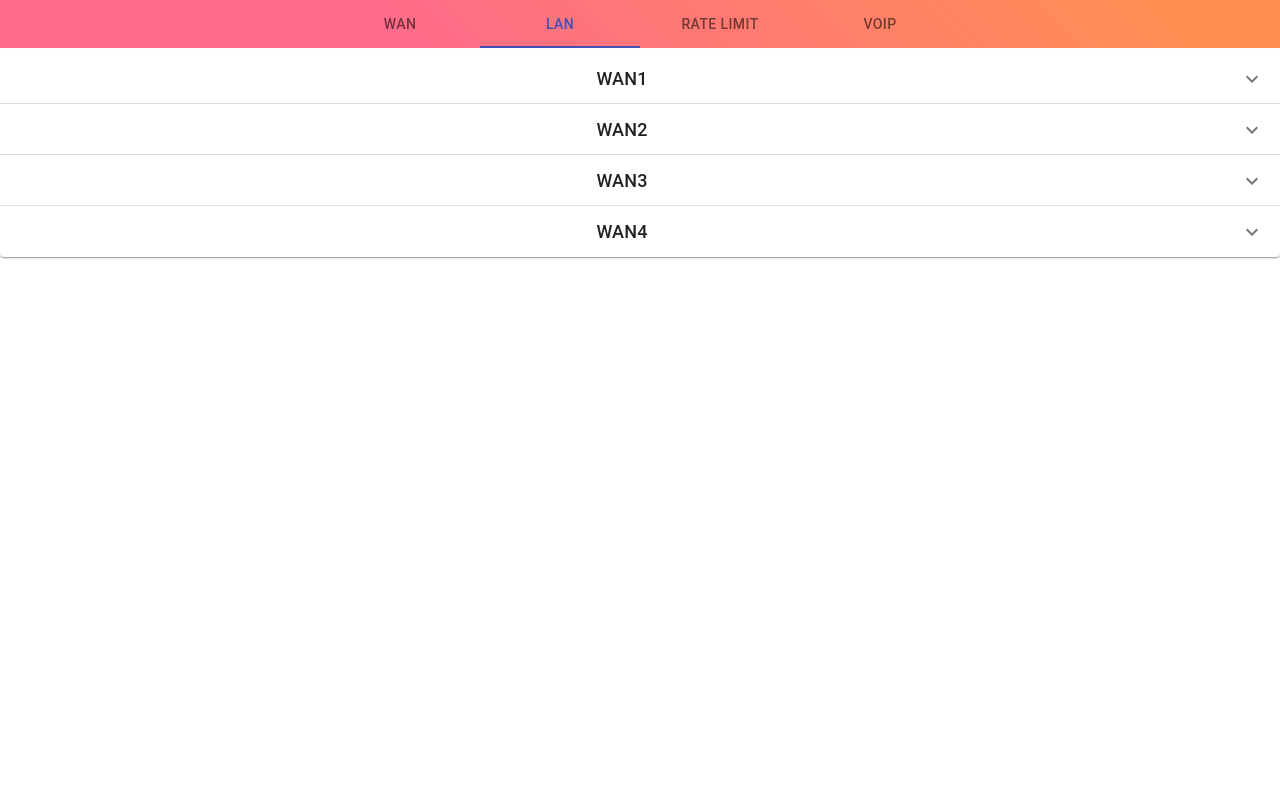
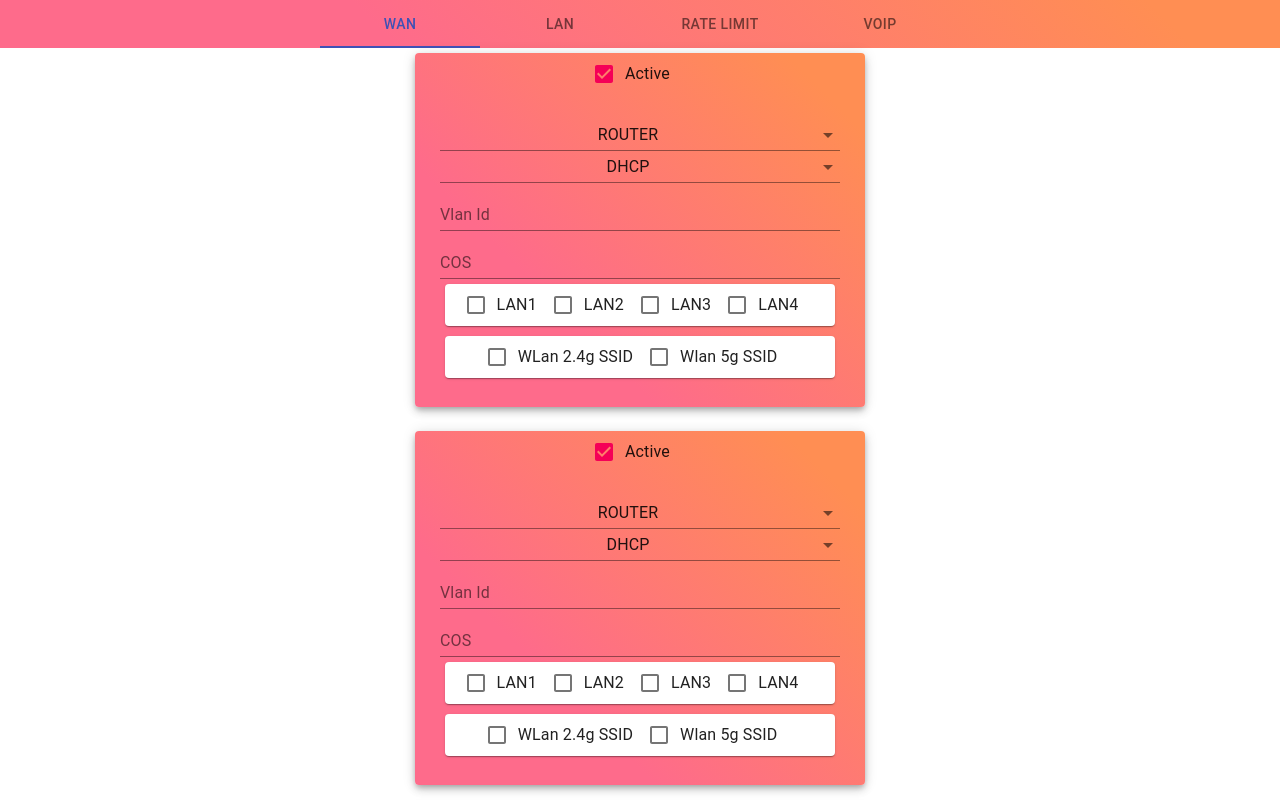
Before and after one commit to sniewcza/XmlConfigCreator, a React (Create React App) app: page / in a window 1280 px wide. Shown: the top 800 px of the page. Built offline with nearby package versions, Linux system fonts and the light colour scheme.

Commit message:
added more forms + stylization change

```diff
--- a/src/App.tsx
+++ b/src/App.tsx
@@ -9,6 +9,8 @@ import { TabNavigator } from "./components/TabNavigator";
 import { WanConfigForm } from "./components/WanConfigForm";
 import { LanConfigForm } from "./components/LanConfigForm";
 import { Grid } from "@material-ui/core";
+import { RateLimitConfigForm } from "./components/RateLimitConfigForm";
+import { SipAccountConfigForm } from "./components/SipAccountConfigForm";
 const parser = new DOMParser();
 const xmlserialzier = new XMLSerializer();
 function App() {
@@ -24,39 +26,37 @@ function App() {
   return (
     <div className="App">
       <TabNavigator>
-        <Fragment>
-          <Section name="WAN1">
-            <WanConfigForm name="WAN1" onChange={(state) => {}}></WanConfigForm>
-          </Section>
-          <Section name="WAN2">
-            <WanConfigForm name="WAN2" onChange={(state) => {}}></WanConfigForm>
-          </Section>
-          <Section name="WAN3">
-            <WanConfigForm name="WAN3" onChange={(state) => {}}></WanConfigForm>
-          </Section>
-          <Section name="WAN4">
-            <WanConfigForm name="WAN4" onChange={(state) => {}}></WanConfigForm>
-          </Section>
-        </Fragment>
-        <Grid
-          container
-          direction="column"
-          spacing={1}
-        >
-          <Grid item>
-            <LanConfigForm name="LAN1" onChange={(state) => {}}></LanConfigForm>
+        <Grid container spacing={3} direction="column" alignItems="center">
+          <Grid item xs>
+            <WanConfigForm name="WAN1" onChange={(state) => {}} />
           </Grid>
-
-          <Grid item>
-            <LanConfigForm name="LAN2" onChange={(state) => {}}></LanConfigForm>
+          <Grid item xs>
+            <WanConfigForm name="WAN2" onChange={(state) => {}} />
           </Grid>
-          <Grid item>
-            <LanConfigForm name="LAN3" onChange={(state) => {}}></LanConfigForm>
+          <Grid item xs>
+            <WanConfigForm name="WAN3" onChange={(state) => {}} />
           </Grid>
-          <Grid item>
-            <LanConfigForm name="LAN4" onChange={(state) => {}}></LanConfigForm>
+          <Grid item xs>
+            <WanConfigForm name="WAN4" onChange={(state) => {}} />
           </Grid>
         </Grid>
+
+        <Grid container direction="column" spacing={3} alignItems="center">
+          <Grid item xs>
+            <LanConfigForm name="LAN1" onChange={(state) => {}} />
+          </Grid>
+          <Grid item xs>
+            <LanConfigForm name="LAN2" onChange={(state) => {}} />
+          </Grid>
+          <Grid item xs>
+            <LanConfigForm name="LAN3" onChange={(state) => {}} />
+          </Grid>
+          <Grid item xs>
+            <LanConfigForm name="LAN4" onChange={(state) => {}} />
+          </Grid>
+        </Grid>
+        <RateLimitConfigForm name={"Rate Limit"}></RateLimitConfigForm>
+        <SipAccountConfigForm></SipAccountConfigForm>
       </TabNavigator>
     </div>
   );
--- a/src/components/LanConfigForm.tsx
+++ b/src/components/LanConfigForm.tsx
@@ -5,15 +5,18 @@ import {
   MenuItem,
   Select,
   Typography,
+  Paper,
 } from "@material-ui/core";
 import { LabeledCheckBox } from "./LabeledCheckbox";
 
 const useStyles = makeStyles((theme) => ({
   root: {
     display: "flex",
-    width: 450,
     flexDirection: "column",
     alignItems: "center",
+    paddingTop: 15,
+    paddingBottom: 15,
+    width: 400,
     background: "linear-gradient(45deg, #FE6B8B 30%, #FF8E53 90%)",
   },
 }));
@@ -39,7 +42,7 @@ export const LanConfigForm: FC<Props> = (props) => {
     setSelectedMode(event.target.value);
   };
   return (
-    <Box mx="auto" py={2} className={classes.root}>
+    <Paper className={classes.root} elevation={5}>
       <Typography>{props.name}</Typography>
       <LabeledCheckBox
         checked={formActive}
@@ -50,6 +53,6 @@ export const LanConfigForm: FC<Props> = (props) => {
       <Select value={selectedMode} onChange={handleSelectChange}>
         <MenuItem value={"AUTO"}>AUTO</MenuItem>
       </Select>
-    </Box>
+    </Paper>
   );
 };
--- /dev/null
+++ b/src/components/RateLimitConfigForm.tsx
@@ -0,0 +1,35 @@
+import React, { FC } from "react";
+import {
+  Box,
+  TextField,
+  makeStyles,
+  Typography,
+  Paper,
+} from "@material-ui/core";
+
+const useStyles = makeStyles((theme) => ({
+  root: {
+    display: "flex",
+    width: 400,
+    paddingTop: 15,
+    margin: "auto",
+    paddingBottom: 15,
+    flexDirection: "column",
+    alignItems: "center",
+    background: "linear-gradient(45deg, #FE6B8B 30%, #FF8E53 90%)",
+  },
+}));
+
+interface Props {
+  name: string;
+}
+export const RateLimitConfigForm: FC<Props> = (props) => {
+  const classes = useStyles();
+  return (
+    <Paper className={classes.root} elevation={5}>
+      <Typography>{props.name}</Typography>
+      <TextField type="number" label="Downstream"></TextField>
+      <TextField type="number" label="Upstream"></TextField>
+    </Paper>
+  );
+};
--- /dev/null
+++ b/src/components/SipAccountConfigForm.tsx
@@ -0,0 +1,30 @@
+import React, { FC } from "react";
+import { TextField, Paper, Typography, makeStyles } from "@material-ui/core";
+
+const useStyles = makeStyles((theme) => ({
+  root: {
+    display: "flex",
+    width: 400,
+    paddingTop: 15,
+    margin: "auto",
+    paddingBottom: 15,
+    flexDirection: "column",
+    alignItems: "center",
+    background: "linear-gradient(45deg, #FE6B8B 30%, #FF8E53 90%)",
+  },
+}));
+
+interface Props {}
+
+export const SipAccountConfigForm: FC<Props> = (props) => {
+  const classes = useStyles();
+  return (
+    <Paper className={classes.root} elevation={5}>
+      <Typography>SIP1</Typography>
+      <TextField type="text" label="Account number"></TextField>
+      <TextField type="text" label="Display name"></TextField>
+      <TextField type="text" label="Username"></TextField>
+      <TextField type="text" label="Password"></TextField>
+    </Paper>
+  );
+};
--- a/src/components/TabNavigator.tsx
+++ b/src/components/TabNavigator.tsx
@@ -19,7 +19,7 @@ export const TabNavigator: FC = (props) => {
       <Tabs
         centered
         className={classes.root}
-        value={1}
+        value={selectedTab}
         indicatorColor="primary"
         textColor="primary"
         onChange={handleChange}
--- a/src/components/WanConfigForm.tsx
+++ b/src/components/WanConfigForm.tsx
@@ -2,28 +2,17 @@ import React, { useState, ChangeEvent, FC, Fragment } from "react";
 import { makeStyles } from "@material-ui/core/styles";
 import FormControl from "@material-ui/core/FormControl";
 import FormGroup from "@material-ui/core/FormGroup";
-import {
-  Card,
-  InputLabel,
-  Select,
-  MenuItem,
-  TextField,
-  Paper,
-} from "@material-ui/core";
+import { Card, MenuItem, TextField, Select, Paper } from "@material-ui/core";
 import { LabeledCheckBox } from "./LabeledCheckbox";
 
 const useStyles = makeStyles((theme) => ({
   root: {
-    display: "flex",
     width: 450,
-    flexDirection: "column",
-    alignItems: "center",
     background: "linear-gradient(45deg, #FE6B8B 30%, #FF8E53 90%)",
   },
   formControl: {
     width: 400,
     margin: theme.spacing(3),
-    justifyContent: "space-around",
   },
   card: {
     margin: 5,
@@ -50,6 +39,8 @@ export const WanConfigForm: FC<Props> = (props) => {
   const classes = useStyles();
   const [formActive, setFormActive] = useState(true);
   const [selectedMode, setSelectedMode] = useState("ROUTER");
+  const [vlanIdValue, setVlanIdValue] = useState("");
+  const [cosValue, setCosValue] = useState("");
   const [selectedConnectionType, setSelectedConnectionType] = useState("DHCP");
   const [lanState, setLanState] = useState({
     LAN1: false,
@@ -64,6 +55,14 @@ export const WanConfigForm: FC<Props> = (props) => {
 
   const handleFormActiveChange = (event: ChangeEvent<HTMLInputElement>) => {
     setFormActive(event.target.checked);
+  };
+
+  const handleVlanIdValueChange = (event: ChangeEvent<HTMLInputElement>) => {
+    setVlanIdValue(event.target.value);
+  };
+
+  const handleCosValueChange = (event: ChangeEvent<HTMLInputElement>) => {
+    setCosValue(event.target.value);
   };
 
   const handleSelectChange = (event: any) => {
@@ -88,7 +87,7 @@ export const WanConfigForm: FC<Props> = (props) => {
   };
 
   return (
-    <div className={classes.root}>
+    <Paper className={classes.root} elevation={5}>
       <LabeledCheckBox
         checked={formActive}
         name="active"
@@ -101,10 +100,7 @@ export const WanConfigForm: FC<Props> = (props) => {
         disabled={!formActive}
       >
         <FormGroup>
-          <Select
-            value={selectedMode}
-            onChange={handleSelectChange}
-          >
+          <Select value={selectedMode} onChange={handleSelectChange}>
             <MenuItem value={"ROUTER"}>ROUTER</MenuItem>
             <MenuItem value={"BRIDGE"}>BRIDGE</MenuItem>
           </Select>
@@ -117,8 +113,20 @@ export const WanConfigForm: FC<Props> = (props) => {
                 <MenuItem value={"DHCP"}>DHCP</MenuItem>
                 <MenuItem value={"PPPOE"}>PPPOE</MenuItem>
               </Select>
-              <TextField type="number" label="Vlan Id"></TextField>
-              <TextField type="number" label="COS"></TextField>
+              <TextField
+                disabled={!formActive}
+                type="number"
+                label="Vlan Id"
+                value={vlanIdValue}
+                onChange={handleVlanIdValueChange}
+              ></TextField>
+              <TextField
+                disabled={!formActive}
+                type="number"
+                label="COS"
+                value={cosValue}
+                onChange={handleCosValueChange}
+              ></TextField>
             </Fragment>
           )}
           <Card className={classes.card}>
@@ -163,6 +171,6 @@ export const WanConfigForm: FC<Props> = (props) => {
           </Card>
         </FormGroup>
       </FormControl>
-    </div>
+    </Paper>
   );
 };
```
